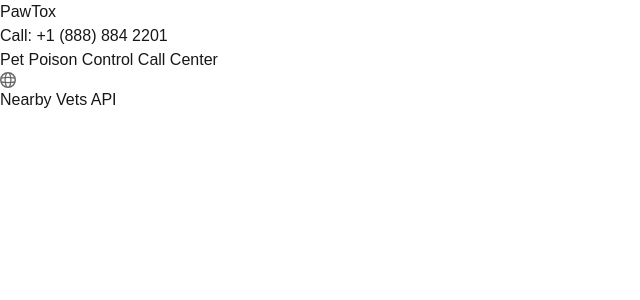
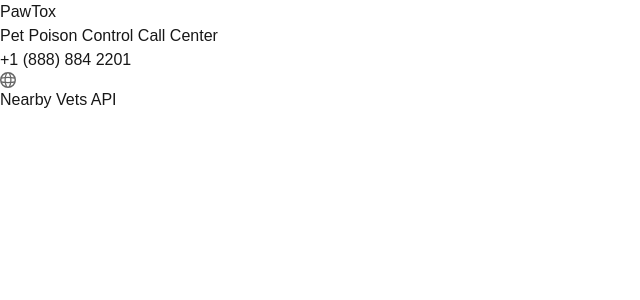
Before and after one commit to amstringer0303/vapi-google-places, a Next.js app: page / in a window 1280 px wide. Shown: the top 300 px of the page, without its empty margins (0-640 px from the left). Built offline with nearby package versions, Linux system fonts and the light colour scheme.

Commit message:
+1 (888) 884 2201

```diff
--- a/src/app/page.tsx
+++ b/src/app/page.tsx
@@ -4,9 +4,9 @@
   return (
     <div className="grid grid-rows-[20px_1fr_20px] items-center justify-items-center min-h-screen p-8 pb-20 gap-16 sm:p-20 font-[family-name:var(--font-geist-sans)]">
       <main className="text-5xl flex flex-col gap-8 row-start-2 items-center">
-        <h1 className="text-7xl font-bold text-center">PawTox</h1>
-        <h2>Call: +1 (888) 884 2201</h2>
+        <h1 className="text-7xl font-bold text-center shadow-lg">PawTox</h1>
         <h2 className="text-muted-foreground">Pet Poison Control Call Center</h2>
+        <h2 className="bg-white rounded-lg p-2 shadow-lg text-black">+1 (888) 884 2201</h2>
         {/* <div className="flex gap-4 items-center flex-col sm:flex-row">
           <a
             className="rounded-full border border-solid border-transparent transition-colors flex items-center justify-center bg-foreground text-background gap-2 hover:bg-[#383838] dark:hover:bg-[#ccc] text-sm sm:text-base h-10 sm:h-12 px-4 sm:px-5"
```
